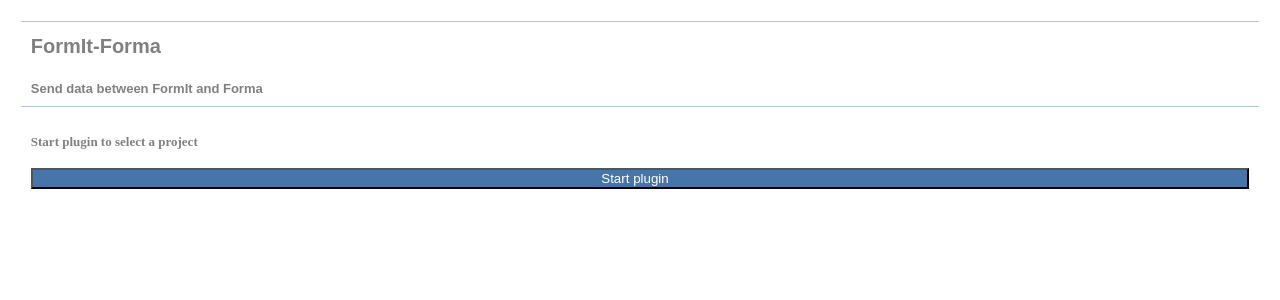
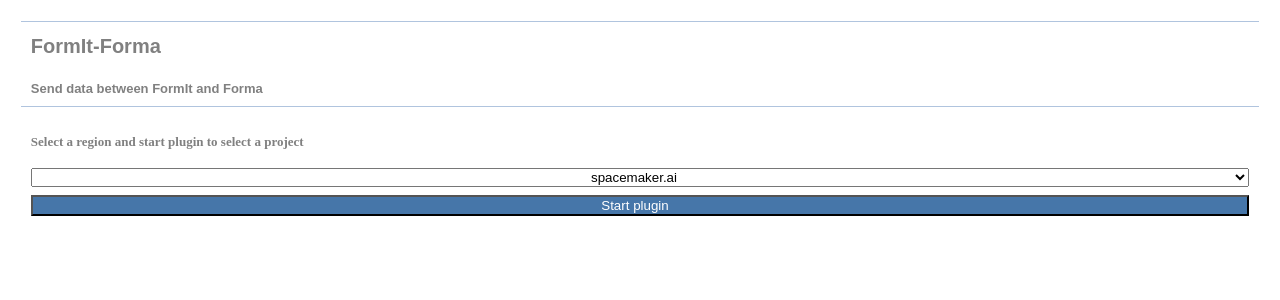
Before and after one commit to jack-toribio-adsk/FormItFormaLoginWrapper, a React (Vite) app: page / in a window 1280 px wide. Shown: the top 300 px of the page. Built offline with nearby package versions, Linux system fonts and the light colour scheme.

Commit message:
Added region choice handling to be able to connect to europe or us accordingly

```diff
--- a/src/components/login.component.tsx
+++ b/src/components/login.component.tsx
@@ -1,23 +1,9 @@
 import { Component } from "react";
 import formitFormaService from "../services/formit-forma.service";
 
-type Props = {};
-
-type State = {
-  loggedIn: boolean
-};
-
-export default class Login extends Component<Props, State> {
-  constructor(props: Props) {
-    super(props);
-
-    this.state = {
-      loggedIn: false
-    };
-  }
-
-  static login(): ((this: GlobalEventHandlers, ev: MouseEvent) => any) | null {
-    formitFormaService.accessSpacemaker(false);
+export default class Login extends Component {
+  static login(region): ((this: GlobalEventHandlers, ev: MouseEvent) => any) | null {
+    formitFormaService.accessSpacemaker(false, region);
     return null;
   }
 
--- a/src/index.css
+++ b/src/index.css
@@ -56,6 +56,12 @@
   padding:10px;
 }
 
+#LoginControls select {
+  width:100%;
+  margin-bottom: 8px;
+  text-align: center;
+}
+
 #LoginControls button{
   background-color: #4676a9;
   color: white;
--- a/src/index.tsx
+++ b/src/index.tsx
@@ -1,7 +1,20 @@
+import { useState } from "react"
 import Login from './components/login.component';
 import './index.css'
 
 function Index() {
+  function loginClick() {
+    let regionSelect = (document.getElementById("region-select")) as HTMLSelectElement;
+    let region = 'us';
+    if(regionSelect !== null)
+    {
+      region = regionSelect.value;
+    }
+
+    Login.login(region);
+  }
+
+
   return (
       <div id="PluginWrapper">
         <div id='PluginContainer'>
@@ -11,8 +24,12 @@
             <div className="container mt-3">
               <div id="app">
                 <div id="LoginControls" className="">
-                  <h4>Start plugin to select a project</h4>
-                  <button id="LoginButton" className="button is-link" onClick={Login.login}>
+                  <h4>Select a region and start plugin to select a project</h4>
+                  <select id="region-select" name="region">
+                    <option value="us">spacemaker.ai</option>
+                    <option value="eu">spacemakerai.com</option>
+                  </select>
+                  <button id="LoginButton" className="button is-link" onClick={loginClick}>
                     <span>Start plugin</span>
                     <i className="fab fa-github fa-lg"></i>
                   </button>
--- a/src/services/formit-forma.service.ts
+++ b/src/services/formit-forma.service.ts
@@ -14,7 +14,7 @@
       })[0] || null;
   }
 
-  accessSpacemaker(fromWeb)
+  accessSpacemaker(fromWeb, region)
   {
     let loginDialog = null;
     if(fromWeb)
@@ -37,8 +37,13 @@
     {
       //TODO for local debug, replace the first line with the following
       //const baseUrl = "https://local.spacemaker.ai:3001";
-      const baseUrl = "https://app.spacemaker.ai/web-components/FormIt-Forma/index.html";
-      const returnUrl = `${baseUrl}?loggedIn=1`;
+      let smRegionUrl = 'app.spacemaker.ai';
+      if(region === 'eu')
+      {
+        smRegionUrl = 'app.spacemakerai.com';
+      }
+      const baseUrl = `https://${smRegionUrl}/web-components/FormIt-Forma/index.html`;
+      const returnUrl = `${baseUrl}?region=${region}`;
       window.location.replace(`https://app.spacemaker.ai/auth/login?rd=${returnUrl}`);
     }
   }
```
